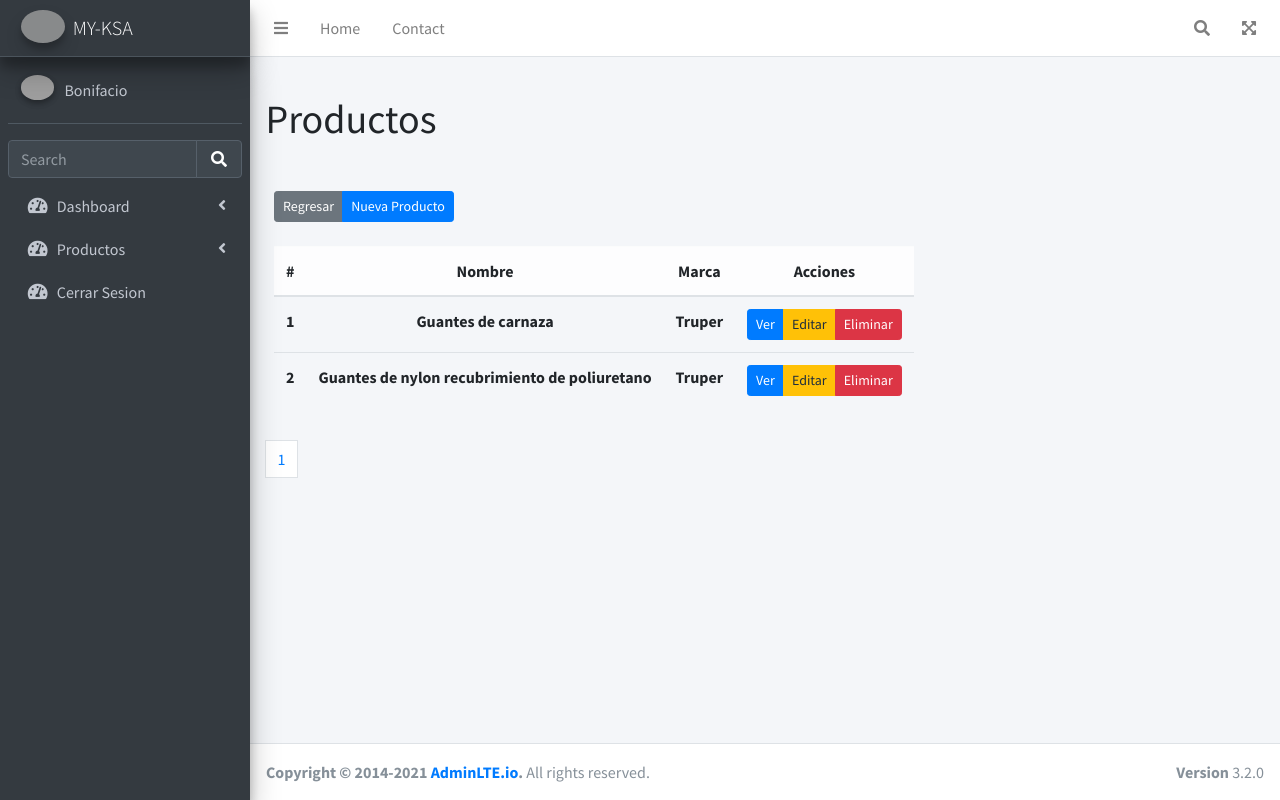
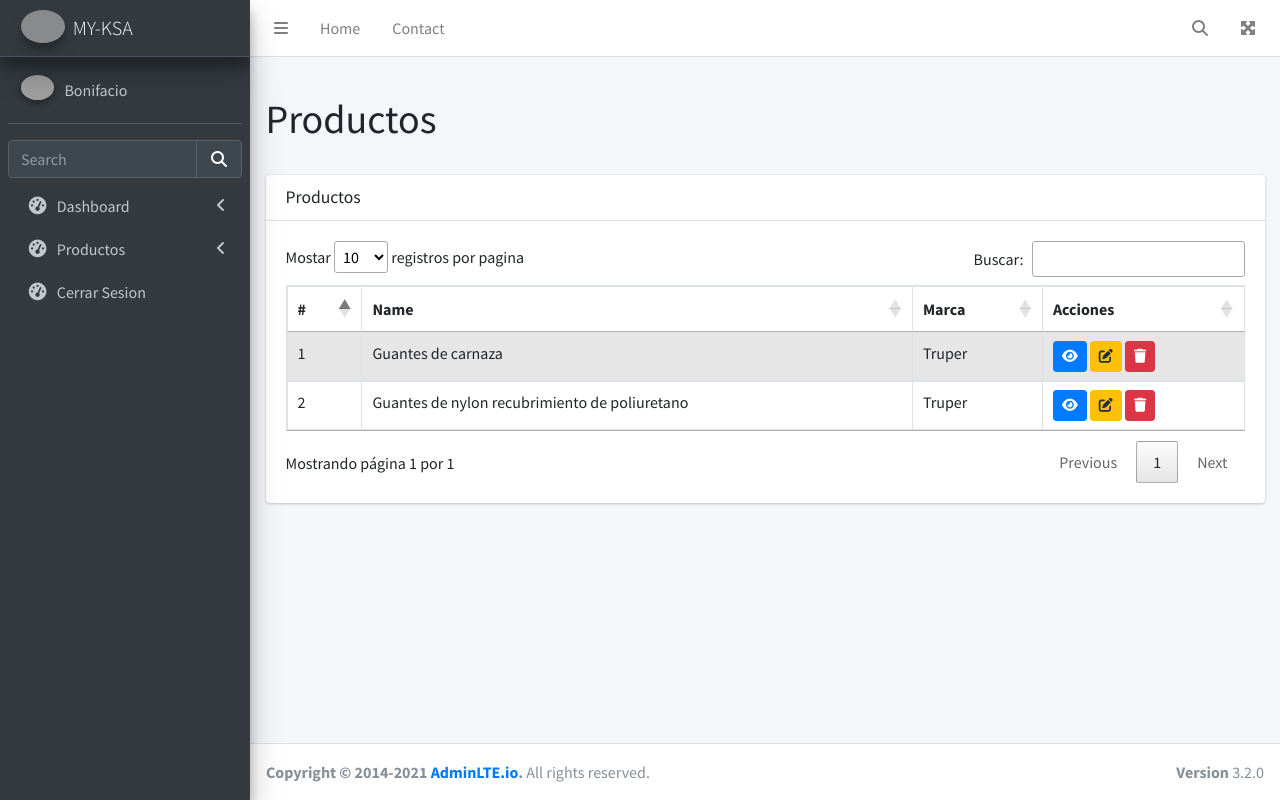
Before and after one commit to BonifacioJZ/my-ksa-python, a Django app: page /product/ in a window 1280 px wide. Run offline with Django 4.2, Linux system fonts and the light colour scheme; a user stored in the database is signed in; data comes from the database, SQL or seed files in the repository; both versions use the stored data as it was after the commit; lists and menus that the app fills with data are empty; some libraries are stand-ins or nearby versions; grey boxes are pictures that could not be loaded.

Commit message:
Actualizar enlaces de navegación y mejorar la paginación en las vistas de categorías y marcas; agregar soporte para DataTables en la vista de categorías.

```diff
--- a/src/category/views.py
+++ b/src/category/views.py
@@ -9,10 +9,9 @@ from django.shortcuts import redirect,render
 
 class CategoryListView(LoginRequiredMixin,ListView):
     template_name="category/index.html"
-    paginate_by=20
     model = CategoryForms.Meta.model
     context_object_name='category_list'
-    queryset = CategoryForms.Meta.model.objects.all().order_by('name').values()
+    queryset = CategoryForms.Meta.model.objects.all().order_by('name')
 
     def get_context_data(self, **kwargs):
         context = super().get_context_data(**kwargs)
--- a/src/products/urls.py
+++ b/src/products/urls.py
@@ -20,9 +20,9 @@ from django.urls import path
 
 urlpatterns = [
     path('',ProductListView.as_view(),name="product_index"),
+    path('brand/',BrandListView.as_view(),name="brand_index"),
     path('new/',ProductCreateView.as_view(),name="product_store"),
     path('<str:slug>/',ProductDetailView.as_view(),name="product_detail"),
-    path('brand/',BrandListView.as_view(),name="brand_index"),
     path('brand/new/',BrandCreateView.as_view(),name="brand_create"),
     path('brand/<str:slug>/',BrandDetailView.as_view(),name="brand_detail"),
     path('brand/<str:slug>/edit/',BrandUpdateView.as_view(),name="brand_edit"),
--- a/src/products/views.py
+++ b/src/products/views.py
@@ -20,7 +20,6 @@ class BrandListView(LoginRequiredMixin, ListView):
         queryset (QuerySet): Conjunto de objetos a listar, ordenados por nombre.
     """
     template_name = "brand/index.html"
-    paginate_by = 20
     model = BrandForms.Meta.model
     context_object_name = "brand_list"
     queryset = BrandForms.Meta.model.objects.all().order_by('name')
@@ -133,7 +132,6 @@ class BrandDeleteView(LoginRequiredMixin,DeleteView):
 
 class ProductListView(LoginRequiredMixin,ListView):
     template_name="product/index.html"
-    paginate_by=20
     model=ProductForms.Meta.model
     queryset=ProductForms.Meta.model.objects.all().select_related("brand").order_by('name')
     context_object_name="products_list"
--- a/template/brand/delete.html
+++ b/template/brand/delete.html
@@ -38,7 +38,7 @@
     <form action="." method="post">
         {% csrf_token %}
         <input type="submit" value="Eliminar" class="btn btn-danger">
-        <a href="{url 'brand_index'}" class="btn">Regresar</a>
+        <a href="{% url 'brand_index' %}" class="btn">Regresar</a>
     </form>
 </div>
 {% endblock content %}
--- a/template/category/delete.html
+++ b/template/category/delete.html
@@ -44,7 +44,7 @@
     <form action="." method="post">
         {% csrf_token %}
         <input type="submit" value="Eliminar" class="btn btn-danger">
-        <a href="{url 'category_index'}" class="btn">Regresar</a>
+        <a href="{% url 'category_index' %}" class="btn">Regresar</a>
     </form>
 </div>
 {% endblock content %}
--- a/template/components/_scripts.html
+++ b/template/components/_scripts.html
@@ -2,12 +2,19 @@
 <!-- Google Font: Source Sans Pro -->
  <link rel="stylesheet" href="https://fonts.googleapis.com/css?family=Source+Sans+Pro:300,400,400i,700&display=fallback">
  <!-- Font Awesome -->
- <link rel="stylesheet" href="{% static 'plugins/fontawesome-free/css/all.min.css' %}">
+ <link rel="stylesheet" href="https://cdnjs.cloudflare.com/ajax/libs/font-awesome/6.7.2/css/all.min.css" integrity="sha512-Evv84Mr4kqVGRNSgIGL/F/aIDqQb7xQ2vcrdIwxfjThSH8CSR7PBEakCr51Ck+w+/U6swU2Im1vVX0SVk9ABhg==" crossorigin="anonymous" referrerpolicy="no-referrer" />
  <!-- Theme style -->
  <link rel="stylesheet" href="{% static 'css/adminlte.min.css' %}">
  <!-- jQuery -->
- <script src="{% static 'plugins/jquery/jquery.min.js' %}"></script>
+ <script
+ src="https://code.jquery.com/jquery-3.7.1.min.js"
+ integrity="sha256-/JqT3SQfawRcv/BIHPThkBvs0OEvtFFmqPF/lYI/Cxo="
+ crossorigin="anonymous"></script>
  <!-- Bootstrap 4 -->
- <script src="{% static 'plugins/bootstrap/js/bootstrap.bundle.min.js' %}"></script>
+ <script src="https://cdnjs.cloudflare.com/ajax/libs/twitter-bootstrap/4.5.2/css/bootstrap.css"></script>
  <!-- AdminLTE App -->
 <script src="{% static 'js/adminlte.min.js' %}"></script>
+<!--Data Table -->
+<link href="https://cdn.datatables.net/2.2.2/css/dataTables.dataTables.css" rel="stylesheet">
+<link rel="stylesheet" href="https://cdn.datatables.net/2.2.2/css/dataTables.bootstrap4.css">
+<script src="https://cdn.datatables.net/v/dt/dt-2.2.2/datatables.min.js"></script>
--- a/template/layout/_layout.html
+++ b/template/layout/_layout.html
@@ -14,6 +14,11 @@
     {% include '../components/_nav.html' %}
   <!-- /.navbar -->
    {% include '../components/_sidebar.html' %}
+
+   {% block javascript %}
+
+   {% endblock  %}
+
   <!-- Content Wrapper. Contains page content -->
   <div class="content-wrapper">
     <!-- Content Header (Page header) -->
--- a/template/product/index.html
+++ b/template/product/index.html
@@ -20,29 +20,18 @@
         </div>
     </div>
     {% endif %}
-
-    {% if products_list %}
     <div class="row">
-        <div class="p-3 text-center">
-            <div class="row ">
-                <div class="col-auto text-center">
-                    <div class="btn-group btn-group-sm" role="group" aria-label="Basic mixed styles example"">
-                        <a href="#" class="btn btn-secondary ">Regresar</a>
-                        <a type="button" href="{% url 'product_store' %}" class="btn btn-primary">Nueva Producto</a>
+        <div class="col-12">
+          <div class="card">
+            <div class="card-header">
+              <h3 class="card-title">{{title}}</h3>
             </div>
-                </div>
-            </div>
-            <br/>
-            <div class="table-responsive-md">
-                <table class="table">
-                    <thead class="table-light">
+            <div class="card-body">
+              <table id="category" class="table table-striped table-bordered">
+                <thead>
                   <tr>
-                            <th>
-                                #
-                            </th>
-                            <th>
-                                Nombre
-                            </th>
+                    <th>#</th>
+                    <th>Name</th>
                     <th>Marca</th>
                     <th>Acciones</th>
                   </tr>
@@ -50,22 +39,24 @@
                 <tbody>
                   {% for product in products_list %}
                   <tr>
-                            <th>
-                                {{forloop.counter}}
-                            </th>
-                            <th>
-                                {{product.name}}
-                            </th>
-                            <th>
-                                {{product.brand.name}}
-                            </th>
-                            <th>
-                                <div class="btn-group btn-group-sm">
-                                    <a href="{% url 'product_detail' product.slug %}" class="btn btn-primary btn-sm">Ver</a>
-                                    <a href="#" class="btn btn-warning">Editar</a>
-                                    <a href="#" class="btn btn-danger btn-sm">Eliminar</a>
-                                </div>
-                            </th>
+                    <td>{{forloop.counter}}</td>
+                    <td>{{product.name}}</td>
+                    <td>{{product.brand.name}}</td>
+                    <td>
+                      <a href="{% url 'product_detail' product.slug %}" class="btn btn-primary btn-sm">
+                          <i class="fa-solid fa-eye"></i>
+                      </a>
+                      <a
+                        class="btn btn-warning btn-sm"
+                        href="#"
+                        ><i class="fa-solid fa-pen-to-square"></i></a
+                      >
+                      <a
+                        class="btn btn-danger btn-sm"
+                        href="#"
+                        ><i class="fa-solid fa-trash"></i></a
+                      >
+                    </td>
                   </tr>
                   {% endfor %}
                 </tbody>
@@ -73,16 +64,21 @@
             </div>
           </div>
         </div>
-    {% include '../components/_paginator.html' %}
-    {% else %}
-    <div class="m-0 pt-5 row justify-content-center align-items-center" >
-        <div class="col-auto p-5  text-center">
-            No hay Productos registrados
-            <hr/>
-            <a class="btn btn-primary btn-sm" href="{% url 'product_store' %}" >Registrar Producto</a>
-
       </div>
-    </div>
-    {% endif %}
-
-{% endblock content %}
+      {% endblock content %} {% block javascript %}
+      <script type="text/javascript">
+        $(document).ready(function () {
+          $("#category").DataTable({
+            responsive: true,
+            language: {
+              info: 'Mostrando página _PAGE_ por _PAGES_',
+              infoEmpty: 'No hay registros disponibles',
+              infoFiltered: '(filtrado de _MAX_ Registros Totales)',
+              lengthMenu: 'Mostar _MENU_ registros por pagina',
+              zeroRecords: 'No se encontraron registros',
+              search: 'Buscar:',
+          }
+          });
+        });
+      </script>
+      {% endblock %}
```
Also changed, not shown: template/brand/index.html (+43 -45 lines), template/category/index.html (+35 -36 lines), db.sqlite3. Lines whose indentation alone changed are shown as unchanged.
